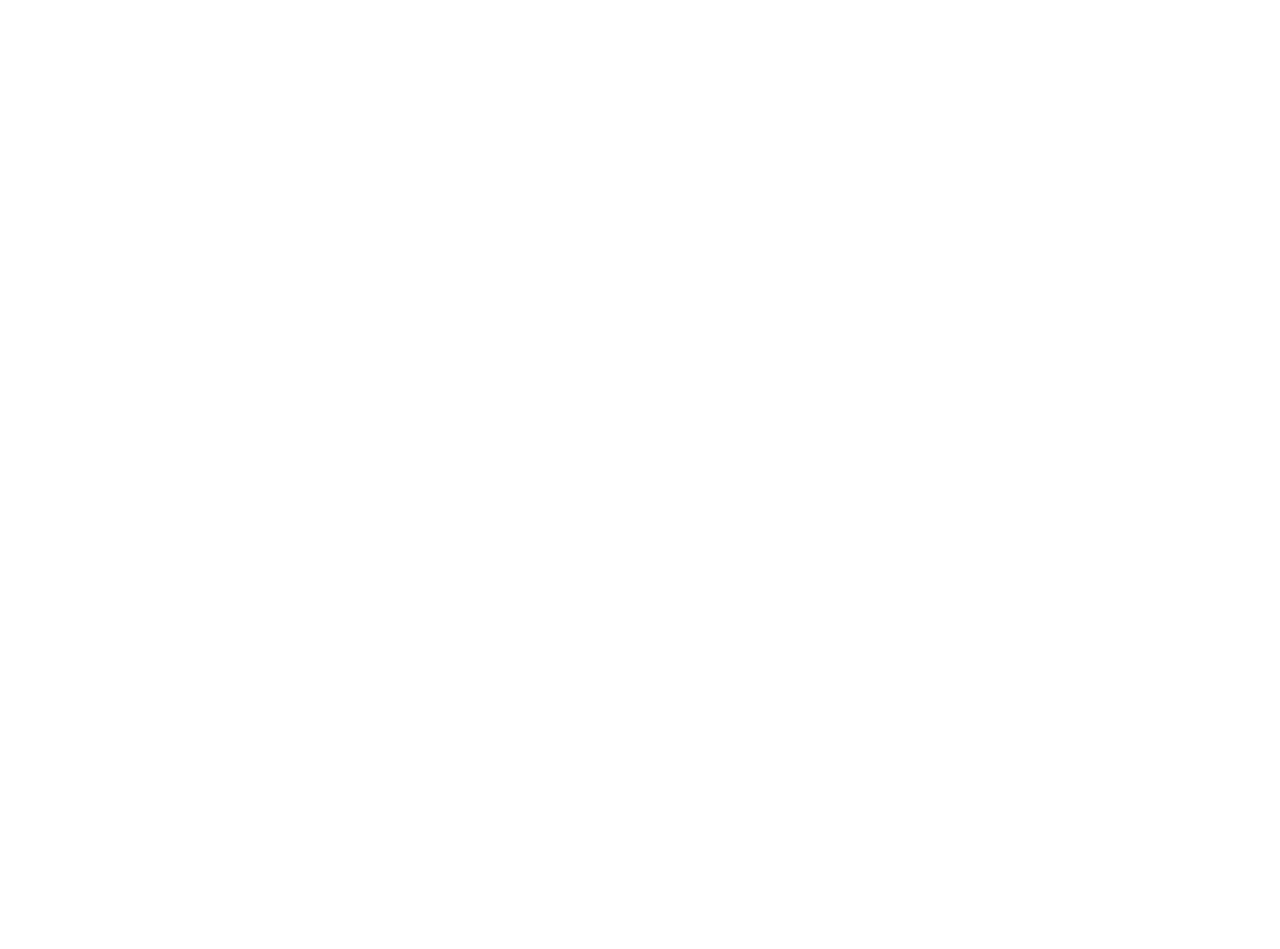
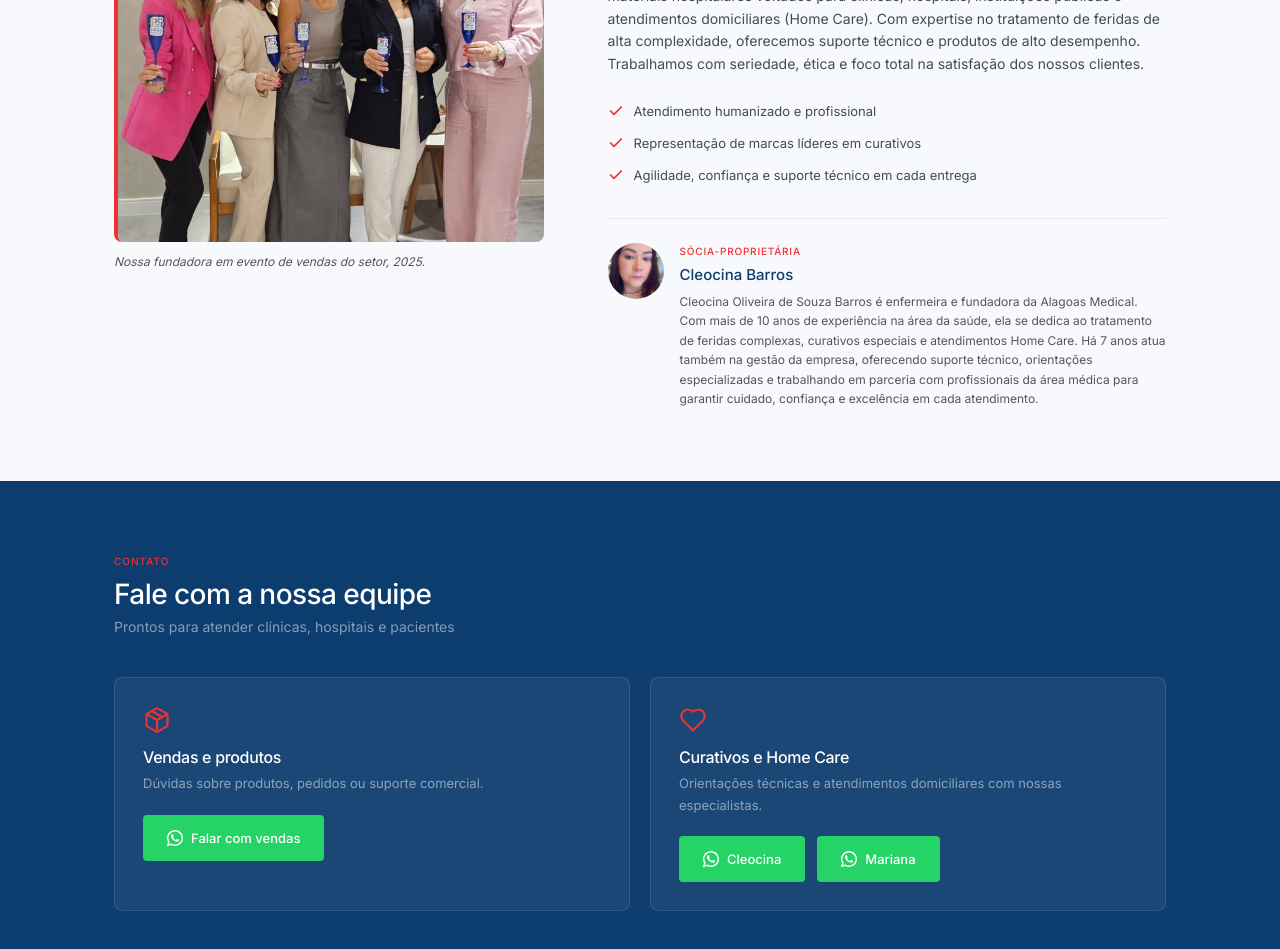
Before and after one commit to Eduardo-Brrs/alagoas-medical-v2, a Next.js app: page / in a window 1280 px wide. Shown: the part 1800-2749 px from the top of the page. Before the commit the page ends 1561 px from the top, so only its background shows below. Built offline with nearby package versions, Linux system fonts and the light colour scheme.

Commit message:
feat: about and contact sections, integrate brand assets

```diff
--- a/src/app/page.tsx
+++ b/src/app/page.tsx
@@ -2,6 +2,8 @@ import Navbar from "@/components/layout/Navbar";
 import Hero from "@/components/sections/Hero";
 import Parceiros from "@/components/sections/Parceiros";
 import ProdutoDestaque from "@/components/sections/ProdutoDestaque";
+import Sobre from "@/components/sections/Sobre";
+import Contato from "@/components/sections/Contato";
 
 export default function Home() {
   return (
@@ -11,6 +13,8 @@ export default function Home() {
         <Hero />
         <Parceiros />
         <ProdutoDestaque />
+        <Sobre />
+        <Contato />
       </main>
     </>
   );
--- /dev/null
+++ b/src/components/sections/Contato.tsx
@@ -0,0 +1,100 @@
+import Button from "@/components/ui/Button";
+import SectionHeader from "@/components/ui/SectionHeader";
+import WhatsAppIcon from "@/components/ui/WhatsAppIcon";
+import { LINKS } from "@/lib/constants";
+
+export default function Contato() {
+  return (
+    <section id="contato" className="bg-brand-blue py-[72px]">
+      <div className="mx-auto max-w-[1100px] px-6">
+        <SectionHeader
+          label="Contato"
+          title="Fale com a nossa equipe"
+          subtitle="Prontos para atender clínicas, hospitais e pacientes"
+          onDark
+          className="mb-10"
+        />
+
+        <div className="grid gap-5 md:grid-cols-2">
+          {/* Vendas */}
+          <div className="rounded-lg border border-white/10 bg-white/[0.06] p-7">
+            <BoxIcon />
+            <h3 className="mt-3.5 text-base font-medium text-white">
+              Vendas e produtos
+            </h3>
+            <p className="mt-1.5 text-[13px] leading-relaxed text-white/50">
+              Dúvidas sobre produtos, pedidos ou suporte comercial.
+            </p>
+            <div className="mt-5">
+              <Button href={LINKS.whatsappVendas} variant="whatsapp" external>
+                <WhatsAppIcon />
+                Falar com vendas
+              </Button>
+            </div>
+          </div>
+
+          {/* Curativos e Home Care */}
+          <div className="rounded-lg border border-white/10 bg-white/[0.06] p-7">
+            <CareIcon />
+            <h3 className="mt-3.5 text-base font-medium text-white">
+              Curativos e Home Care
+            </h3>
+            <p className="mt-1.5 text-[13px] leading-relaxed text-white/50">
+              Orientações técnicas e atendimentos domiciliares com nossas
+              especialistas.
+            </p>
+            <div className="mt-5 flex flex-wrap gap-3">
+              <Button href={LINKS.whatsappCleocina} variant="whatsapp" external>
+                <WhatsAppIcon />
+                Cleocina
+              </Button>
+              <Button href={LINKS.whatsappMariana} variant="whatsapp" external>
+                <WhatsAppIcon />
+                Mariana
+              </Button>
+            </div>
+          </div>
+        </div>
+      </div>
+    </section>
+  );
+}
+
+function BoxIcon() {
+  return (
+    <svg
+      width="28"
+      height="28"
+      viewBox="0 0 24 24"
+      fill="none"
+      stroke="currentColor"
+      strokeWidth="1.8"
+      strokeLinecap="round"
+      strokeLinejoin="round"
+      className="text-brand-red"
+      aria-hidden="true"
+    >
+      <path d="m7.5 4.27 9 5.15M21 8a2 2 0 0 0-1-1.73l-7-4a2 2 0 0 0-2 0l-7 4A2 2 0 0 0 3 8v8a2 2 0 0 0 1 1.73l7 4a2 2 0 0 0 2 0l7-4A2 2 0 0 0 21 16Z" />
+      <path d="m3.3 7 8.7 5 8.7-5M12 22V12" />
+    </svg>
+  );
+}
+
+function CareIcon() {
+  return (
+    <svg
+      width="28"
+      height="28"
+      viewBox="0 0 24 24"
+      fill="none"
+      stroke="currentColor"
+      strokeWidth="1.8"
+      strokeLinecap="round"
+      strokeLinejoin="round"
+      className="text-brand-red"
+      aria-hidden="true"
+    >
+      <path d="M19 14c1.49-1.46 3-3.21 3-5.5A5.5 5.5 0 0 0 16.5 3c-1.76 0-3 .5-4.5 2-1.5-1.5-2.74-2-4.5-2A5.5 5.5 0 0 0 2 8.5c0 2.3 1.5 4.05 3 5.5l7 7Z" />
+    </svg>
+  );
+}
--- /dev/null
+++ b/src/components/sections/Sobre.tsx
@@ -0,0 +1,96 @@
+import Image from "next/image";
+import SectionLabel from "@/components/ui/SectionLabel";
+import { SOBRE } from "@/lib/constants";
+
+export default function Sobre() {
+  return (
+    <section id="sobre" className="bg-surface py-[72px]">
+      <div className="mx-auto max-w-[1100px] px-6">
+        <SectionLabel>Sobre</SectionLabel>
+
+        <div className="mt-8 grid items-start gap-12 lg:grid-cols-[1fr_1.3fr] lg:gap-16">
+          {/* Foto do evento */}
+          <figure>
+            <div className="overflow-hidden rounded-lg border-l-4 border-brand-red">
+              <Image
+                src={SOBRE.foto.src}
+                alt="Equipe Alagoas Medical em evento do setor"
+                width={520}
+                height={360}
+                className="h-[300px] w-full object-cover sm:h-[360px]"
+              />
+            </div>
+            <figcaption className="mt-3 text-xs italic text-muted">
+              {SOBRE.foto.legenda}
+            </figcaption>
+          </figure>
+
+          {/* Conteúdo */}
+          <div>
+            <h2 className="text-[28px] font-medium tracking-tight text-brand-blue dark:text-foreground">
+              {SOBRE.titulo}
+            </h2>
+            <p className="mt-1.5 text-sm text-muted">{SOBRE.subtitulo}</p>
+
+            <p className="mt-5 text-sm leading-relaxed text-foreground/80">
+              {SOBRE.texto}
+            </p>
+
+            <ul className="mt-6 flex flex-col gap-2.5">
+              {SOBRE.checklist.map((item) => (
+                <li
+                  key={item}
+                  className="flex items-center gap-2.5 text-[13px] text-foreground/80"
+                >
+                  <CheckIcon />
+                  {item}
+                </li>
+              ))}
+            </ul>
+
+            {/* Card da fundadora */}
+            <div className="mt-8 flex items-start gap-4 border-t border-border pt-6">
+              <Image
+                src={SOBRE.fundadora.foto}
+                alt={`Foto de ${SOBRE.fundadora.nome}`}
+                width={56}
+                height={56}
+                className="h-14 w-14 flex-shrink-0 rounded-full object-cover"
+              />
+              <div>
+                <p className="text-[10px] font-medium uppercase tracking-[0.08em] text-brand-red">
+                  {SOBRE.fundadora.cargo}
+                </p>
+                <p className="mt-0.5 text-[15px] font-medium text-brand-blue dark:text-foreground">
+                  {SOBRE.fundadora.nome}
+                </p>
+                <p className="mt-1 text-xs leading-relaxed text-muted">
+                  {SOBRE.fundadora.bio}
+                </p>
+              </div>
+            </div>
+          </div>
+        </div>
+      </div>
+    </section>
+  );
+}
+
+function CheckIcon() {
+  return (
+    <svg
+      width="16"
+      height="16"
+      viewBox="0 0 24 24"
+      fill="none"
+      stroke="currentColor"
+      strokeWidth="2.5"
+      strokeLinecap="round"
+      strokeLinejoin="round"
+      className="flex-shrink-0 text-brand-red"
+      aria-hidden="true"
+    >
+      <path d="M20 6 9 17l-5-5" />
+    </svg>
+  );
+}
--- /dev/null
+++ b/src/components/ui/WhatsAppIcon.tsx
@@ -0,0 +1,15 @@
+export default function WhatsAppIcon({ size = 16 }: { size?: number }) {
+  return (
+    <svg
+      width={size}
+      height={size}
+      viewBox="0 0 24 24"
+      fill="currentColor"
+      aria-hidden="true"
+      className="flex-shrink-0"
+    >
+      <path d="M17.472 14.382c-.297-.149-1.758-.867-2.03-.967-.273-.099-.471-.148-.67.15-.197.297-.767.966-.94 1.164-.173.199-.347.223-.644.075-.297-.15-1.255-.463-2.39-1.475-.883-.788-1.48-1.761-1.653-2.059-.173-.297-.018-.458.13-.606.134-.133.298-.347.446-.52.149-.174.198-.298.298-.497.099-.198.05-.371-.025-.52-.075-.149-.669-1.612-.916-2.207-.242-.579-.487-.5-.669-.51-.173-.008-.371-.01-.57-.01-.198 0-.52.074-.792.372-.272.297-1.04 1.016-1.04 2.479 0 1.462 1.065 2.875 1.213 3.074.149.198 2.096 3.2 5.077 4.487.709.306 1.262.489 1.694.625.712.227 1.36.195 1.871.118.571-.085 1.758-.719 2.006-1.413.248-.694.248-1.289.173-1.413-.074-.124-.272-.198-.57-.347z" />
+      <path d="M12 0C5.373 0 0 5.373 0 12c0 2.123.554 4.118 1.528 5.845L.057 23.428a.5.5 0 0 0 .609.61l5.71-1.485A11.945 11.945 0 0 0 12 24c6.627 0 12-5.373 12-12S18.627 0 12 0zm0 21.9a9.893 9.893 0 0 1-5.031-1.371l-.361-.214-3.733.97.999-3.62-.235-.374A9.861 9.861 0 0 1 2.1 12C2.1 6.534 6.534 2.1 12 2.1c5.466 0 9.9 4.434 9.9 9.9 0 5.466-4.434 9.9-9.9 9.9z" />
+    </svg>
+  );
+}
```
